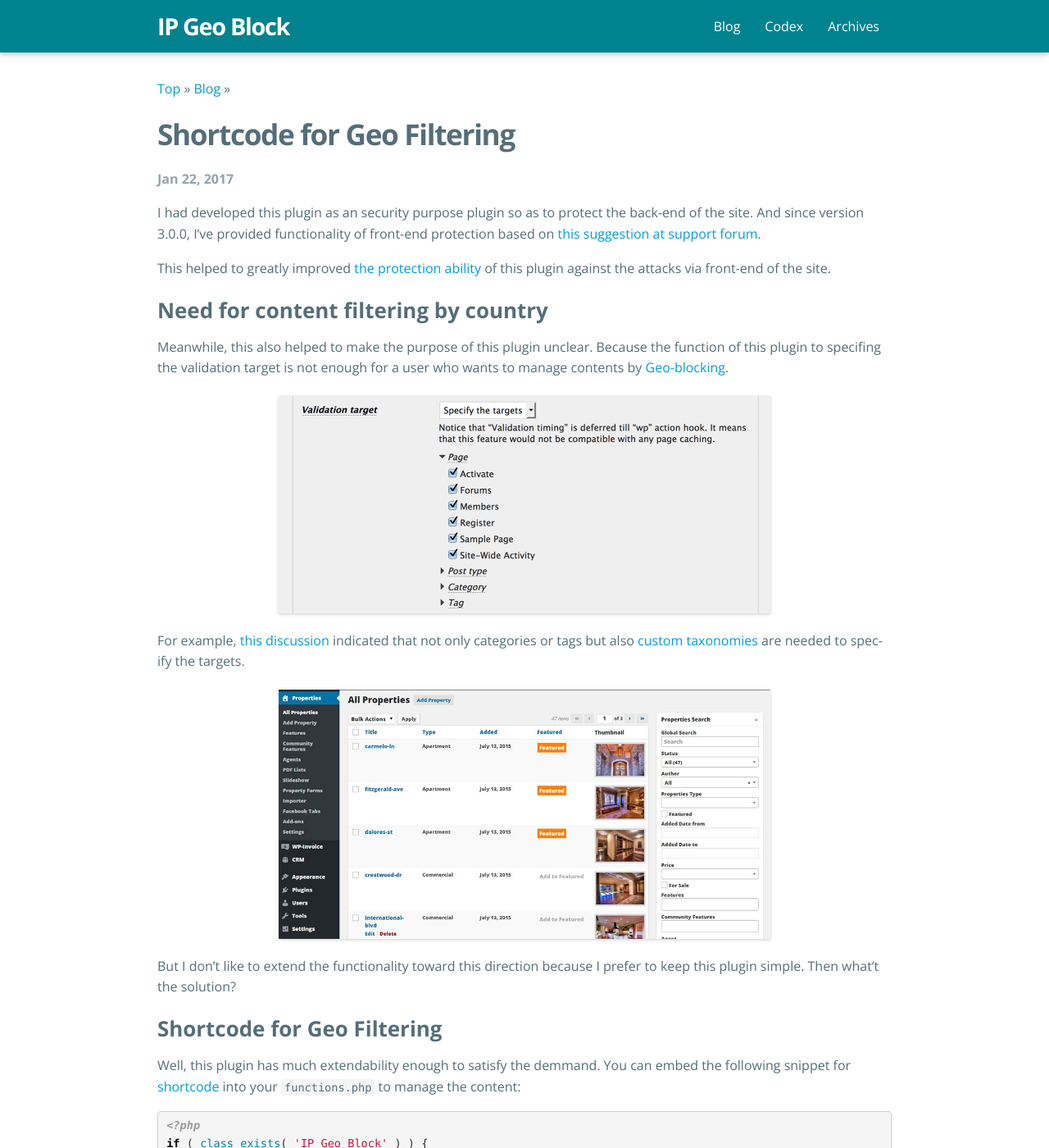
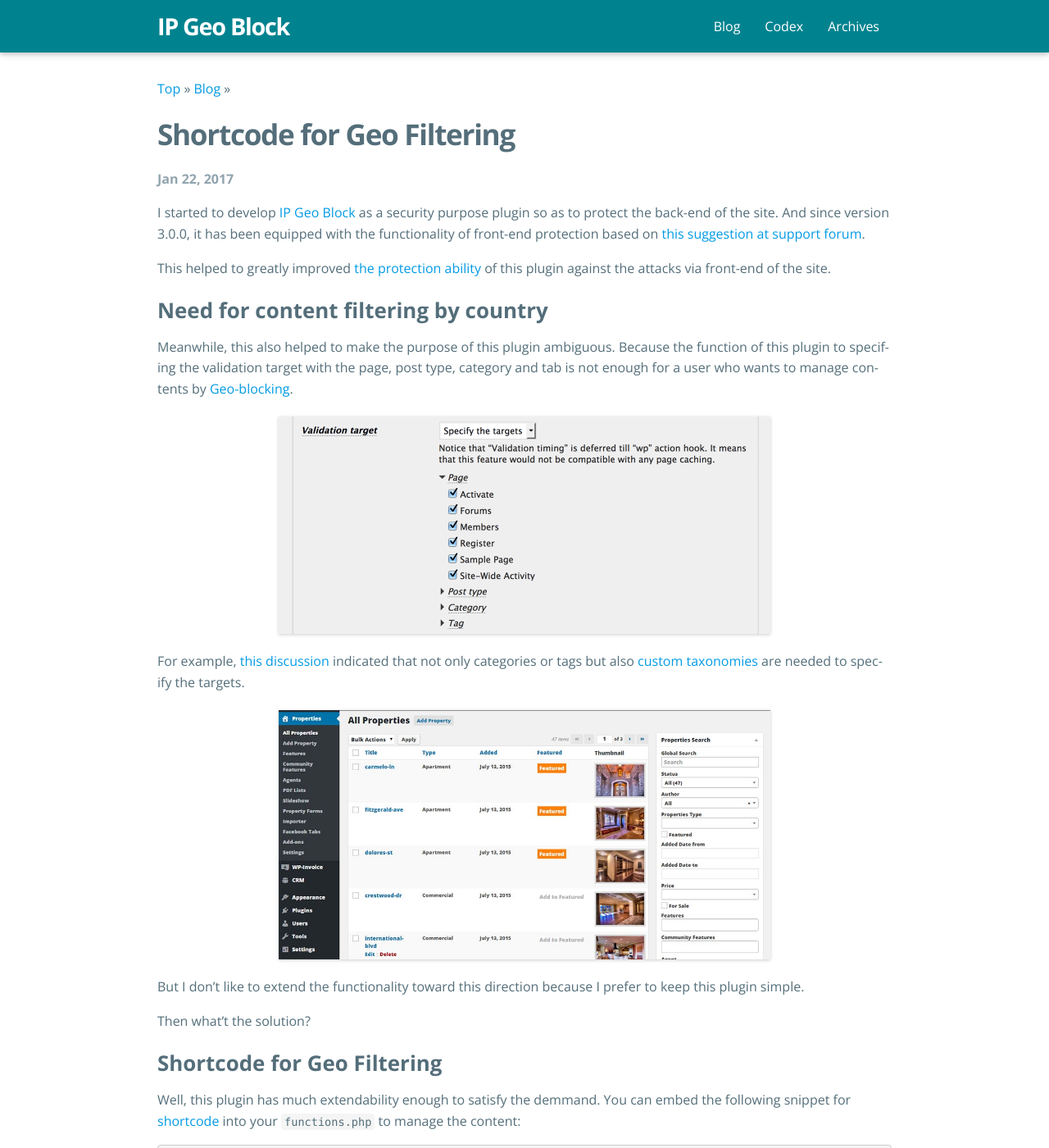
Before and after one commit to tokkonopapa/WordPress-IP-Geo-Block, a Jekyll site: the page built from _posts/article/2017-01-15-shortcode-for-geo-filtering.md, in a window 1280 px wide and 1400 px high. Shown: the whole window at 82% size. Built offline with Jekyll 4.4.1, drawn with Linux system fonts in a browser that asks for light colours; emoji names are drawn with the system emoji font; some web fonts are replaced.

Commit message:
Update article.

```diff
--- a/_posts/article/2017-01-15-shortcode-for-geo-filtering.md
+++ b/_posts/article/2017-01-15-shortcode-for-geo-filtering.md
@@ -8,9 +8,10 @@
 inline:
 ---
 
-I had developed this plugin as an security purpose plugin so as to protect the
-back-end of the site. And since version 3.0.0, I've provided functionality of
-front-end protection based on [this suggestion at support forum][Suggestion].
+I started to develop [IP Geo Block][IP-Geo-Block] as a security purpose plugin
+so as to protect the back-end of the site. And since version 3.0.0, it has been
+equipped with the functionality of front-end protection based on [this
+suggestion at support forum][Suggestion].
 
 This helped to greatly improved [the protection ability][Protection] of this
 plugin against the attacks via front-end of the site.
@@ -19,9 +20,10 @@
 
 ### Need for content filtering by country ###
 
-Meanwhile, this also helped to make the purpose of this plugin unclear. Because
-the function of this plugin to specifing the validation target is not enough
-for a user who wants to manage contents by [Geo-blocking][GeoBlocking].
+Meanwhile, this also helped to make the purpose of this plugin ambiguous.
+Because the function of this plugin to specifing the validation target with
+the page, post type, category and tab is not enough for a user who wants to
+manage contents by [Geo-blocking][GeoBlocking].
 
 ![Front-end validation target settings]({{ '/img/2016-11/ValidationTarget.png' | prepend: site.baseurl }}
  "Front-end validation target settings"
@@ -35,8 +37,9 @@
 )][WP-Property]
 
 But I don't like to extend the functionality toward this direction because I
-prefer to keep this plugin simple. Then what't the solution?
+prefer to keep this plugin simple.
 
+Then what't the solution?
 
 ### Shortcode for Geo Filtering ###
 
```
